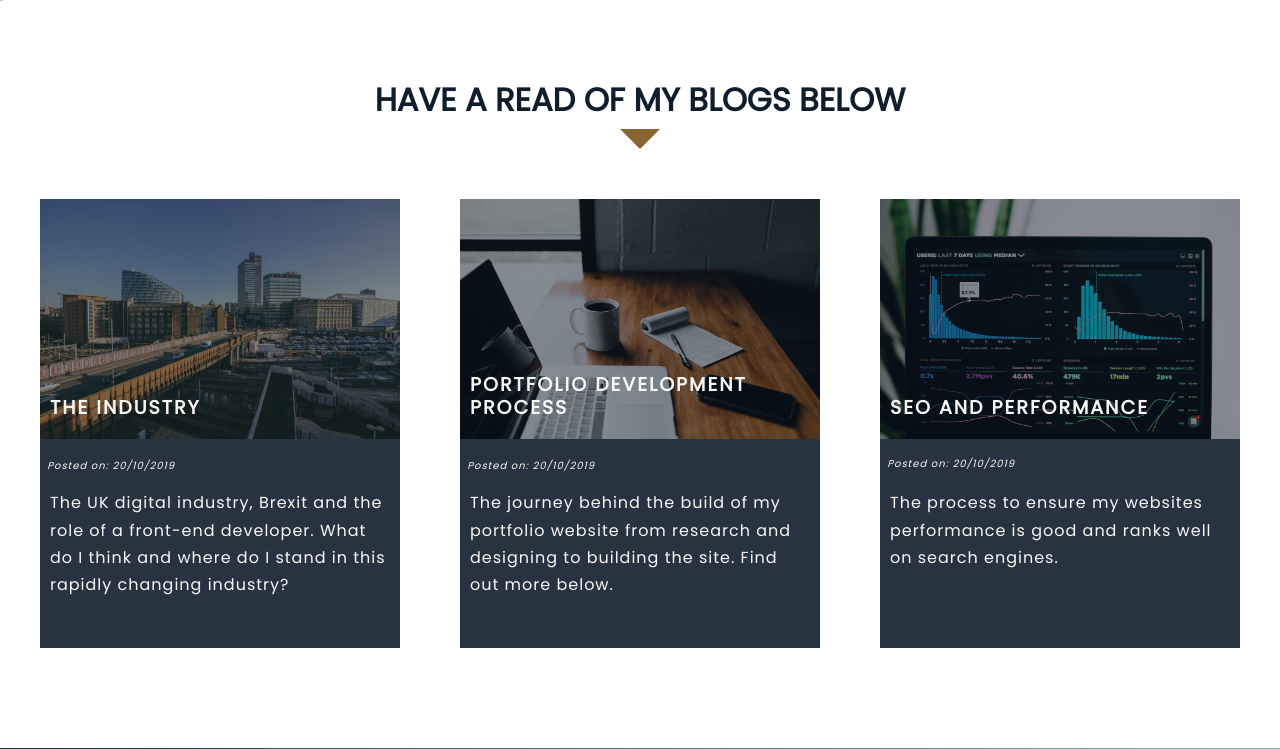
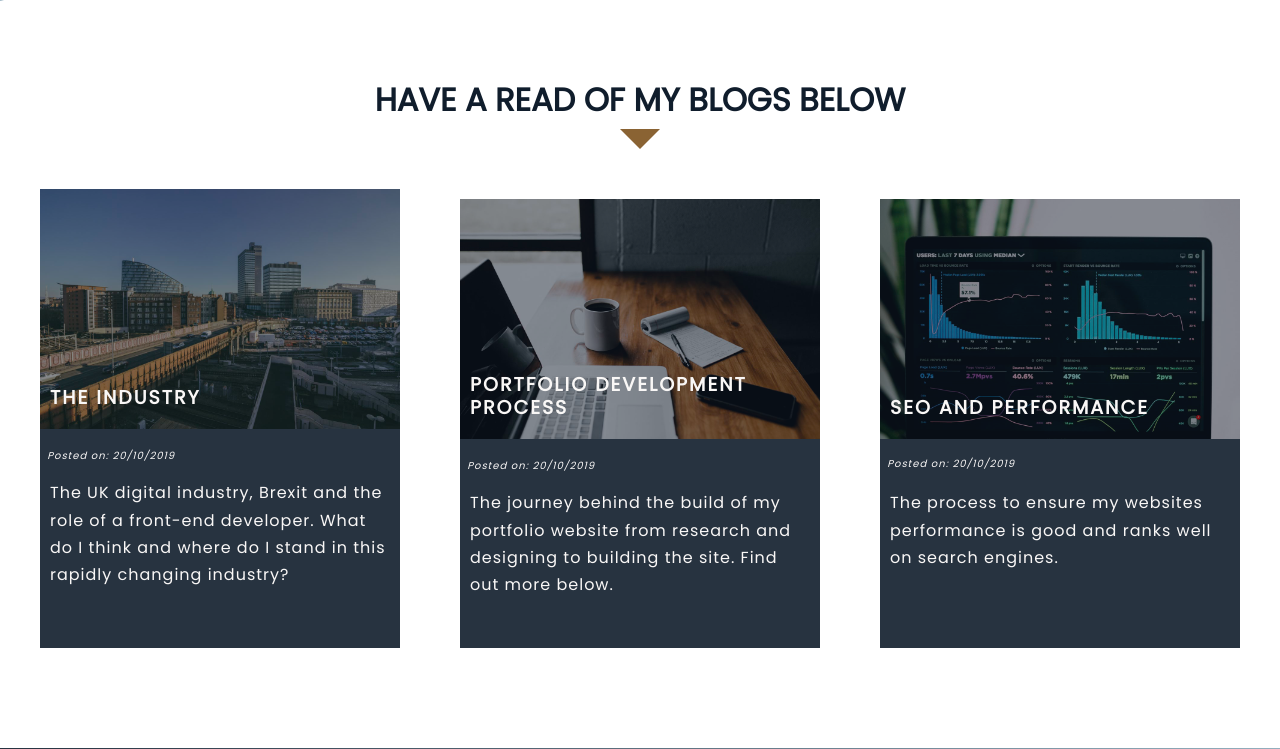
Before and after one commit to JamieMoore1994/jamie-portfolio, a PHP site: page /blog.html in a window 1280 px wide, with the pointer over the restyled element. Shown: the part 479-1228 px from the top of the page. Run offline with PHP 8.4, Linux system fonts and the light colour scheme; some libraries are stand-ins or nearby versions.

Commit message:
small hover and focus effect on blog cards

```diff
--- a/css/main.css
+++ b/css/main.css
@@ -786,6 +786,11 @@ img {
     height: 100%;
 }
 
+.blog-links:hover,
+.blog-links:focus {
+    transform: translateY(-1rem);
+}
+
 .blogs__photo {
     position: relative;
 }
```
